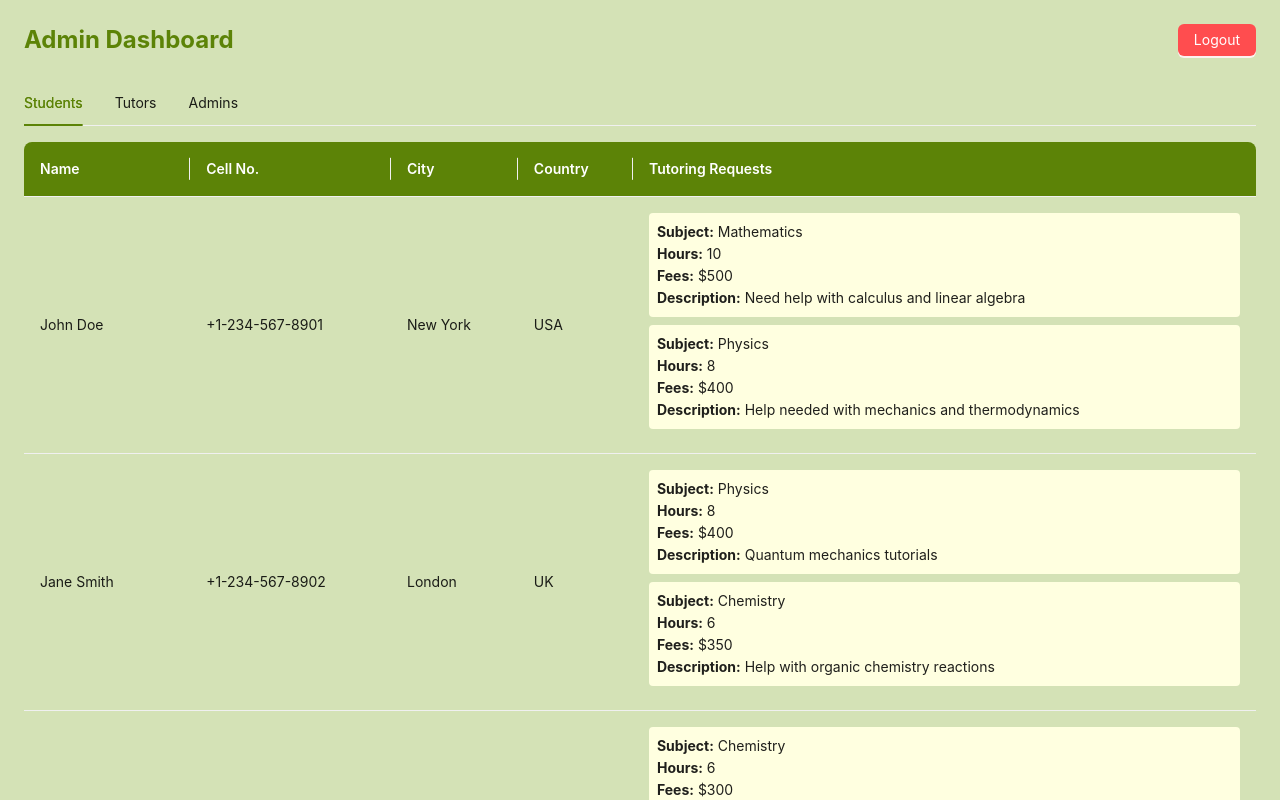
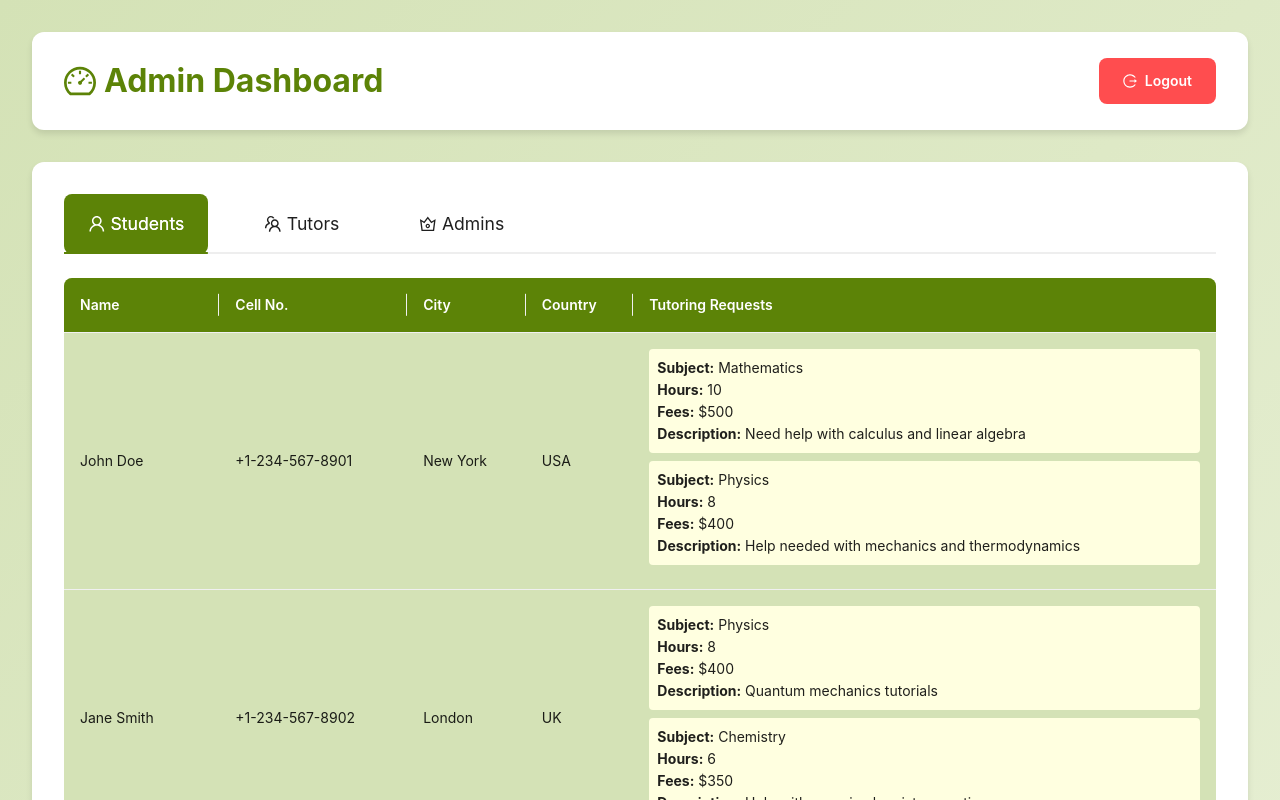
Before and after one commit to AbdurRehman09/EduConnect-web-admin, a Next.js app: page /dashboard in a window 1280 px wide. Shown: the top 800 px of the page. Built offline with nearby package versions, Linux system fonts and the light colour scheme.

Commit message:
ui improvements

```diff
--- /dev/null
+++ b/src/app/dashboard/page.module.css
@@ -0,0 +1,79 @@
+.dashboardContainer {
+  min-height: 100vh;
+  background: linear-gradient(135deg, #D4E2B6 0%, #E8F0D6 100%);
+  padding: 2rem;
+}
+
+.header {
+  display: flex;
+  justify-content: space-between;
+  align-items: center;
+  margin-bottom: 2rem;
+  background: white;
+  padding: 1.5rem 2rem;
+  border-radius: 12px;
+  box-shadow: 0 4px 6px rgba(0, 0, 0, 0.1);
+}
+
+.title {
+  font-size: 2rem;
+  font-weight: 700;
+  color: #5C8307;
+  display: flex;
+  align-items: center;
+  gap: 0.5rem;
+}
+
+.logoutButton {
+  background: #ff4d4f;
+  color: white;
+  border: none;
+  padding: 0.75rem 1.5rem;
+  border-radius: 8px;
+  font-weight: 600;
+  display: flex;
+  align-items: center;
+  gap: 0.5rem;
+  cursor: pointer;
+  transition: all 0.3s ease;
+}
+
+.logoutButton:hover {
+  background: #ff7875;
+  transform: translateY(-2px);
+}
+
+.tabsContainer {
+  background: white;
+  padding: 2rem;
+  border-radius: 12px;
+  box-shadow: 0 4px 6px rgba(0, 0, 0, 0.1);
+}
+
+.tabsContainer :global(.ant-tabs-nav) {
+  margin-bottom: 1.5rem;
+}
+
+.tabsContainer :global(.ant-tabs-tab) {
+  padding: 1rem 1.5rem;
+  font-size: 1.1rem;
+  transition: all 0.3s ease;
+}
+
+.tabsContainer :global(.ant-tabs-tab-active) {
+  background: #5C8307;
+  border-radius: 8px;
+}
+
+.tabsContainer :global(.ant-tabs-tab-active .ant-tabs-tab-btn) {
+  color: white !important;
+}
+
+.tabsContainer :global(.ant-tabs-ink-bar) {
+  background: #5C8307;
+  height: 3px;
+}
+
+.tabsContainer :global(.ant-tabs-nav::before) {
+  border-bottom: 2px solid #eee;
+}
--- a/src/app/dashboard/page.tsx
+++ b/src/app/dashboard/page.tsx
@@ -1,12 +1,14 @@
 'use client';
 
 import { Tabs, Button } from 'antd';
+import { LogoutOutlined, DashboardOutlined, UserOutlined, TeamOutlined, CrownOutlined } from '@ant-design/icons';
 import StudentTable from '@/components/StudentTable';
 import TutorTable from '@/components/TutorTable';
 import AdminTable from '@/components/AdminTable';
 import { Student, Tutor, Admin } from '@/types';
 import { useRouter } from 'next/navigation';
 import { useAuth } from '@/components/AntdProvider';
+import styles from './page.module.css';
 
 // Your existing dummy data...
 const dummyStudents: Student[] = [
@@ -131,44 +133,54 @@ export default function AdminDashboard() {
     const { logout } = useAuth();
 
     const handleLogout = () => {
-        // Remove cookie or localStorage here
         document.cookie = 'auth=; path=/; expires=Thu, 01 Jan 1970 00:00:01 GMT';
         logout();
         router.push('/');
     };
 
     return (
-        <div className="min-h-screen bg-[#D4E2B6]">
-            <div className="p-6">
-                <div className="flex justify-between items-center mb-6">
-                    <h1 className="text-2xl font-bold text-[#5C8307]">
-                        Admin Dashboard
-                    </h1>
-                    <Button
-                        onClick={handleLogout}
-                        type="primary"
-                        danger
-                    >
-                        Logout
-                    </Button>
-                </div>
+        <div className={styles.dashboardContainer}>
+            <div className={styles.header}>
+                <h1 className={styles.title}>
+                    <DashboardOutlined /> Admin Dashboard
+                </h1>
+                <button
+                    onClick={handleLogout}
+                    className={styles.logoutButton}
+                >
+                    <LogoutOutlined /> Logout
+                </button>
+            </div>
 
+            <div className={styles.tabsContainer}>
                 <Tabs
                     defaultActiveKey="students"
                     items={[
                         {
                             key: 'students',
-                            label: 'Students',
+                            label: (
+                                <span>
+                                    <UserOutlined /> Students
+                                </span>
+                            ),
                             children: <StudentTable initialData={dummyStudents} />,
                         },
                         {
                             key: 'tutors',
-                            label: 'Tutors',
+                            label: (
+                                <span>
+                                    <TeamOutlined /> Tutors
+                                </span>
+                            ),
                             children: <TutorTable initialData={dummyTutors} />,
                         },
                         {
                             key: 'admins',
-                            label: 'Admins',
+                            label: (
+                                <span>
+                                    <CrownOutlined /> Admins
+                                </span>
+                            ),
                             children: <AdminTable initialData={dummyAdmins} />,
                         },
                     ]}
--- a/src/app/page.tsx
+++ b/src/app/page.tsx
@@ -12,6 +12,7 @@ export default function LoginPage() {
   const [emailError, setEmailError] = useState('');
   const [passwordError, setPasswordError] = useState('');
   const [isLoading, setIsLoading] = useState(false);
+  const [message, setMessage] = useState({ type: '', text: '' });
   const router = useRouter();
   const { login } = useAuth();
 
@@ -66,16 +67,22 @@ export default function LoginPage() {
 
     if (isEmailValid && isPasswordValid) {
       setIsLoading(true);
+      setMessage({ type: '', text: '' });
+
       try {
         if (email === 'admin@educonnect.com' && password === 'admin123') {
+          setMessage({ type: 'success', text: 'Login successful! Redirecting...' });
           document.cookie = 'auth=true; path=/';
           login();
+          // Short delay to show success message before redirect
+          await new Promise(resolve => setTimeout(resolve, 1000));
           router.push('/dashboard');
         } else {
-          setPasswordError('Invalid credentials');
+          setMessage({ type: 'error', text: 'Invalid email or password' });
+          setPassword('');
         }
-      } catch {
-        setPasswordError('Login failed');
+      } catch (error) {
+        setMessage({ type: 'error', text: 'Login failed. Please try again.' });
       } finally {
         setIsLoading(false);
       }
@@ -88,6 +95,11 @@ export default function LoginPage() {
       <div className={styles.container}>
         <header>LOGIN FORM</header>
         <form onSubmit={handleSubmit}>
+          {message.text && (
+            <div className={message.type === 'success' ? styles.successMessage : styles.errorMessage}>
+              {message.text}
+            </div>
+          )}
           <div className={styles.field}>
             <div className={styles.inputField}>
               <input
```
Also changed, not shown: src/app/page.module.css (+25 -3 lines).
